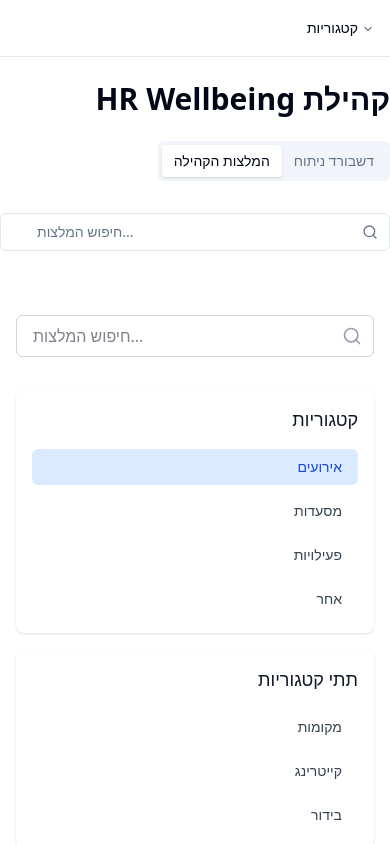
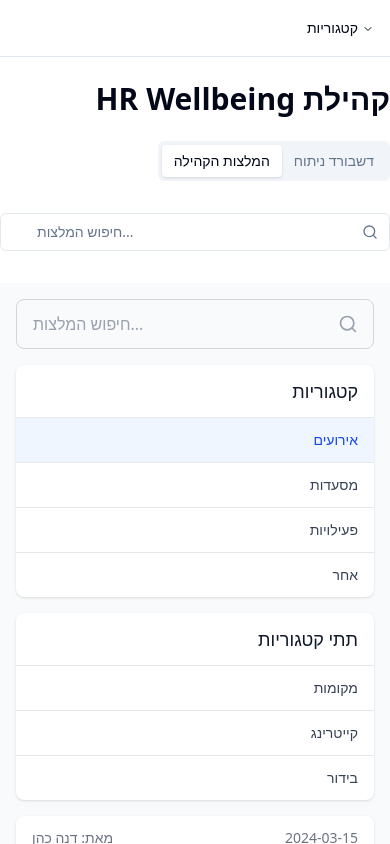
Before and after one commit to blutrich/liran, a React (Vite) app: page / in a window 390 px wide. Both pictures are taken after a click on the button "אירועים". Shown: the top 844 px of the page. Built offline with nearby package versions, Linux system fonts and the light colour scheme; the HTML template or start-up script is replaced by a standard one.

Commit message:
Improve mobile responsiveness and UI components

```diff
--- a/src/components/recommendations/CategoryList.tsx
+++ b/src/components/recommendations/CategoryList.tsx
@@ -8,17 +8,17 @@ interface CategoryListProps {
 
 export const CategoryList = ({ categories, selectedCategory, onCategorySelect }: CategoryListProps) => {
   return (
-    <div className="bg-white rounded-lg shadow p-4">
-      <h3 className="text-lg font-medium text-gray-900 mb-4">קטגוריות</h3>
-      <ul className="space-y-2">
+    <div className="bg-white rounded-lg shadow-sm overflow-hidden">
+      <h3 className="text-lg font-medium text-gray-900 px-4 py-3 border-b border-gray-200">קטגוריות</h3>
+      <ul className="divide-y divide-gray-200">
         {categories.map((category) => (
           <li key={category.id}>
             <button
               onClick={() => onCategorySelect(category.id)}
-              className={`w-full text-right px-4 py-2 rounded-md text-sm font-medium ${
+              className={`w-full text-right px-4 py-3 text-sm font-medium transition-colors duration-150 ${
                 selectedCategory === category.id
-                  ? "bg-blue-100 text-blue-700"
-                  : "text-gray-700 hover:bg-gray-100"
+                  ? 'bg-blue-50 text-blue-700'
+                  : 'text-gray-700 hover:bg-gray-50 active:bg-gray-100'
               }`}
             >
               {category.name}
--- a/src/components/recommendations/RecommendationsDirectory.tsx
+++ b/src/components/recommendations/RecommendationsDirectory.tsx
@@ -54,13 +54,14 @@ export const RecommendationsDirectory = () => {
   };
 
   return (
-    <div className="container mx-auto px-4 py-8">
-      <div className="mb-8">
+    <div className="min-h-screen bg-gray-50">
+      <div className="max-w-7xl mx-auto px-4 sm:px-6 lg:px-8 py-4 sm:py-6">
+        <div className="mb-4 sm:mb-6">
           <SearchBar value={searchQuery} onChange={handleSearch} />
         </div>
 
-      <div className="grid grid-cols-1 md:grid-cols-4 gap-6">
-        <div className="md:col-span-1">
+        <div className="flex flex-col lg:flex-row gap-4 sm:gap-6">
+          <div className="lg:w-64 space-y-4">
             <CategoryList
               categories={categoriesData}
               selectedCategory={selectedCategory}
@@ -76,7 +77,7 @@ export const RecommendationsDirectory = () => {
             )}
           </div>
 
-        <div className="md:col-span-3">
+          <div className="flex-1">
             <RecommendationsList
               recommendations={getFilteredRecommendations()}
               isSearching={isSearching}
@@ -84,5 +85,6 @@ export const RecommendationsDirectory = () => {
           </div>
         </div>
       </div>
+    </div>
   );
 };
--- a/src/components/recommendations/RecommendationsList.tsx
+++ b/src/components/recommendations/RecommendationsList.tsx
@@ -8,8 +8,8 @@ interface RecommendationsListProps {
 export const RecommendationsList = ({ recommendations, isSearching }: RecommendationsListProps) => {
   if (recommendations.length === 0) {
     return (
-      <div className="text-center py-8">
-        <p className="text-gray-500">
+      <div className="bg-white rounded-lg shadow-sm p-6 text-center">
+        <p className="text-gray-500 text-base">
           {isSearching ? "לא נמצאו המלצות מתאימות לחיפוש שלך" : "אין המלצות זמינות כרגע"}
         </p>
       </div>
@@ -19,12 +19,16 @@ export const RecommendationsList = ({ recommendations, isSearching }: Recommenda
   return (
     <div className="space-y-4">
       {recommendations.map((recommendation, index) => (
-        <div key={index} className="bg-white rounded-lg shadow p-4">
-          <div className="flex items-center justify-between text-sm text-gray-500 mb-2">
-            <span>מאת: {recommendation.sender}</span>
-            <span>{recommendation.date}</span>
+        <div key={index} className="bg-white rounded-lg shadow-sm overflow-hidden">
+          <div className="px-4 py-3 border-b border-gray-200">
+            <div className="flex items-center justify-between text-sm text-gray-500">
+              <span className="font-medium">מאת: {recommendation.sender}</span>
+              <span>{recommendation.date}</span>
+            </div>
           </div>
-          <p className="text-gray-700 whitespace-pre-wrap">{recommendation.message}</p>
+          <div className="px-4 py-3">
+            <p className="text-gray-700 text-base whitespace-pre-wrap">{recommendation.message}</p>
+          </div>
         </div>
       ))}
     </div>
--- a/src/components/recommendations/SearchBar.tsx
+++ b/src/components/recommendations/SearchBar.tsx
@@ -14,9 +14,9 @@ export const SearchBar = ({ value, onChange, placeholder = "חיפוש המלצ
         value={value}
         onChange={(e) => onChange(e.target.value)}
         placeholder={placeholder}
-        className="w-full px-4 py-2 pr-10 border border-gray-300 rounded-md focus:outline-none focus:ring-2 focus:ring-blue-500 focus:border-transparent"
+        className="w-full px-4 py-3 pr-12 text-base border border-gray-300 rounded-lg focus:outline-none focus:ring-2 focus:ring-blue-500 focus:border-transparent placeholder-gray-400"
       />
-      <div className="absolute inset-y-0 right-0 flex items-center pr-3">
+      <div className="absolute inset-y-0 right-0 flex items-center pr-4">
         <Search className="h-5 w-5 text-gray-400" />
       </div>
     </div>
--- a/src/components/recommendations/SubcategoryList.tsx
+++ b/src/components/recommendations/SubcategoryList.tsx
@@ -8,17 +8,17 @@ interface SubcategoryListProps {
 
 export const SubcategoryList = ({ subcategories, selectedSubcategory, onSubcategorySelect }: SubcategoryListProps) => {
   return (
-    <div className="bg-white rounded-lg shadow p-4 mt-4">
-      <h3 className="text-lg font-medium text-gray-900 mb-4">תתי קטגוריות</h3>
-      <ul className="space-y-2">
+    <div className="bg-white rounded-lg shadow-sm overflow-hidden">
+      <h3 className="text-lg font-medium text-gray-900 px-4 py-3 border-b border-gray-200">תתי קטגוריות</h3>
+      <ul className="divide-y divide-gray-200">
         {subcategories.map((subcategory) => (
           <li key={subcategory.id}>
             <button
               onClick={() => onSubcategorySelect(subcategory.id)}
-              className={`w-full text-right px-4 py-2 rounded-md text-sm font-medium ${
+              className={`w-full text-right px-4 py-3 text-sm font-medium transition-colors duration-150 ${
                 selectedSubcategory === subcategory.id
-                  ? "bg-blue-100 text-blue-700"
-                  : "text-gray-700 hover:bg-gray-100"
+                  ? 'bg-blue-50 text-blue-700'
+                  : 'text-gray-700 hover:bg-gray-50 active:bg-gray-100'
               }`}
             >
               {subcategory.name}
```
Lines whose indentation alone changed are shown as unchanged.
